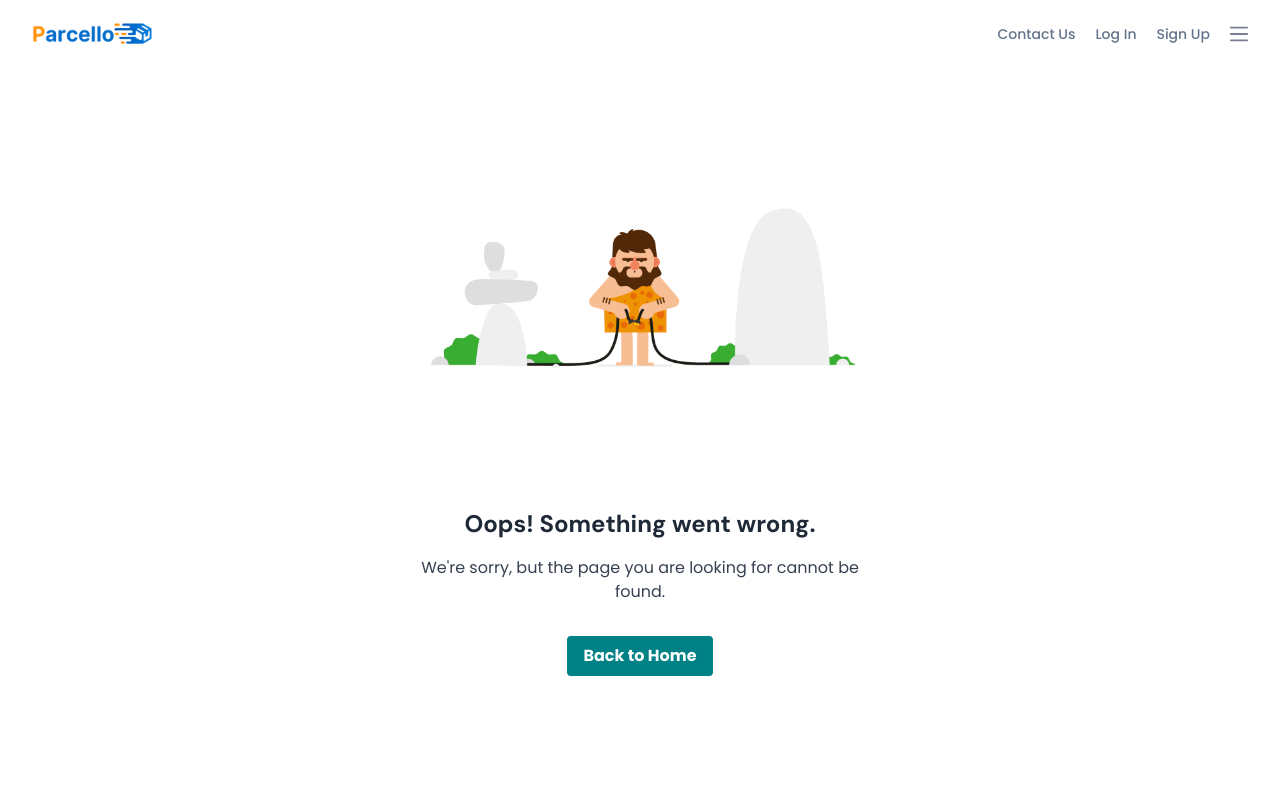
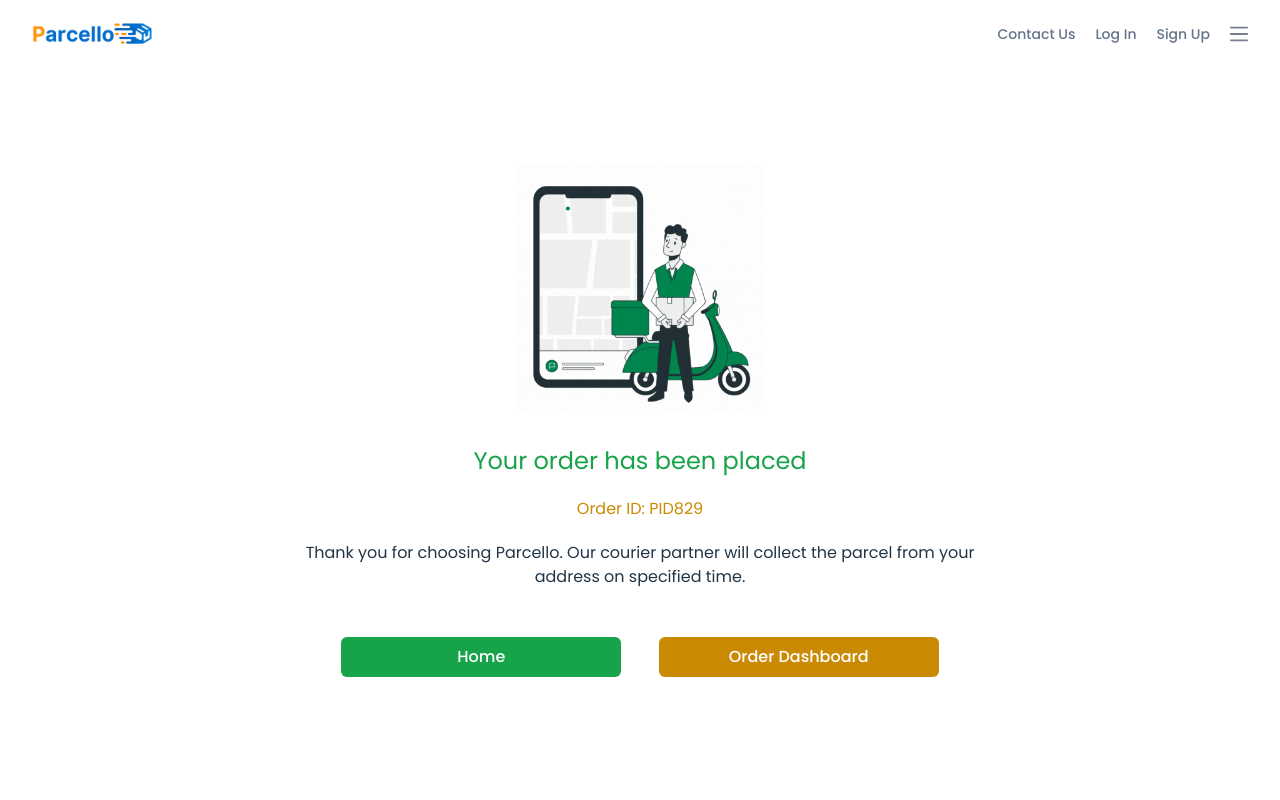
Before and after one commit to yuvrajjwala/Parcello-Global, a React (Vite) app: page /successfullorder in a window 1280 px wide. Shown: the top 800 px of the page. Built offline with nearby package versions, Linux system fonts and the light colour scheme.

Commit message:
feat: adding payment success page

```diff
--- a/src/App.jsx
+++ b/src/App.jsx
@@ -25,6 +25,7 @@ import { Footer } from "./Components/Footer/Footer";
 import Spinner from "./Components/Utils/Spinner";
 import ProtectedRoute from "./ProtectedRoute/ProtectedRoute";
 import Payment from "./Pages/payment/Payment";
+import { SuccessfullPayment } from "./Pages/payment/SuccessfullPayment";
 // import AuthProvider from "./context/AuthProvider";
 
 function App() {
@@ -61,7 +62,13 @@ function App() {
           <Route
             path="/"
             element={
-              <Suspense fallback={<div><Spinner/></div>}>
+              <Suspense
+                fallback={
+                  <div>
+                    <Spinner />
+                  </div>
+                }
+              >
                 <Home />
               </Suspense>
             }
@@ -69,7 +76,13 @@ function App() {
           <Route
             path="/dashboard"
             element={
-                <Suspense fallback={<div><Spinner/></div>}>
+              <Suspense
+                fallback={
+                  <div>
+                    <Spinner />
+                  </div>
+                }
+              >
                 <Dashboard />
               </Suspense>
             }
@@ -77,7 +90,13 @@ function App() {
           <Route
             path="/reset"
             element={
-              <Suspense fallback={<div><Spinner/></div>}>
+              <Suspense
+                fallback={
+                  <div>
+                    <Spinner />
+                  </div>
+                }
+              >
                 <ResetPass />
               </Suspense>
             }
@@ -91,6 +110,7 @@ function App() {
           <Route path="/result" element={<Result />}></Route>
           <Route path="/payment" element={<Payment />}></Route>
           <Route path="*" element={<ErrorPage />}></Route>
+          <Route path="/successfullorder" element={<SuccessfullPayment />}></Route>
         </Routes>
 
         {/* {auth?.isAuthenticated ? (
--- a/src/Components/Footer/Footer.jsx
+++ b/src/Components/Footer/Footer.jsx
@@ -4,22 +4,22 @@ import logo from "../../assets/Navbar/parcello.png";
 export const Footer = () => {
   return (
     <>
-      <footer class="relative bg-[#ffffff] pt-20 mt-20 pb-6">
-        <div class=" mx-auto px-4">
-          <div class="flex flex-wrap text-left lg:text-left justify-evenly">
-            <div class=" lg:w-6/12 px-4">
+      <footer className="relative bg-[#ffffff] pt-20 mt-20 pb-6">
+        <div className=" mx-auto px-4">
+          <div className="flex flex-wrap text-left lg:text-left justify-evenly">
+            <div className=" lg:w-6/12 px-4">
               <img className="h-[80px]" src={logo} />
-              <h5 class="text-lg mt-0 mb-2 text-blueGray-600">
+              <h5 className="text-lg mt-0 mb-2 text-blueGray-600">
                 We offer delivery services using the world’s best couriers.
               </h5>
             </div>
-            <div class=" lg:w-6/12 px-4 ">
-              <div class="flex flex-wrap items-top mb-6">
-                <div class="w-full lg:w-4/12 px-4">
-                  <ul class="list-unstyled">
+            <div className=" lg:w-6/12 px-4 ">
+              <div className="flex flex-wrap items-top mb-6">
+                <div className="w-full lg:w-4/12 px-4">
+                  <ul className="list-unstyled">
                     <li>
                       <a
-                        class="text-blueGray-600 hover:text-blueGray-800 font-semibold block pb-2 text-sm"
+                        className="text-blueGray-600 hover:text-blueGray-800 font-semibold block pb-2 text-sm"
                         href="#"
                       >
                         Terms &amp; Conditions
@@ -27,7 +27,7 @@ export const Footer = () => {
                     </li>
                     <li>
                       <a
-                        class="text-blueGray-600 hover:text-blueGray-800 font-semibold block pb-2 text-sm"
+                        className="text-blueGray-600 hover:text-blueGray-800 font-semibold block pb-2 text-sm"
                         href="#"
                       >
                         Privacy Policy
@@ -35,7 +35,7 @@ export const Footer = () => {
                     </li>
                     <li>
                       <a
-                        class="text-blueGray-600 hover:text-blueGray-800 font-semibold block pb-2 text-sm"
+                        className="text-blueGray-600 hover:text-blueGray-800 font-semibold block pb-2 text-sm"
                         href="#"
                       >
                         Contact Us
@@ -46,10 +46,10 @@ export const Footer = () => {
               </div>
             </div>
           </div>
-          <hr class="my-6 border-blueGray-300" />
-          <div class="flex flex-wrap items-center md:justify-between justify-center">
-            <div class="w-full md:w-4/12 px-4 mx-auto text-center">
-              <div class="text-sm text-blueGray-500 font-semibold py-1">
+          <hr className="my-6 border-blueGray-300" />
+          <div className="flex flex-wrap items-center md:justify-between justify-center">
+            <div className="w-full md:w-4/12 px-4 mx-auto text-center">
+              <div className="text-sm text-blueGray-500 font-semibold py-1">
                 Copyright © <span id="get-current-year">2023</span> Parcello
                 Global
               </div>
--- /dev/null
+++ b/src/Pages/payment/SuccessfullPayment.jsx
@@ -0,0 +1,52 @@
+import React from "react";
+import Navbar from "../../Components/Navbar/Navbar";
+import SuccessImage from "../../assets/Order/OrderSuccess.gif";
+
+export const SuccessfullPayment = () => {
+  return (
+    <>
+      <Navbar />
+      <section className="py-24">
+        <div className="container px-4 mx-auto">
+          <div className="max-w-2xl mx-auto text-center">
+            <span className="inline-block mx-auto mb-6">
+              <img className='w-[250px]' src={SuccessImage} />
+            </span>
+
+            <h3 className="text-2xl  text-green-600 mb-5">
+              Your order has been placed
+            </h3>
+            <h6 className=" text-yellow-600 mb-5">
+              Order ID: PID829
+            </h6>
+            <p className=" mb-12">
+              Thank you for choosing Parcello. Our courier partner will collect the parcel from your address on specified time.
+            </p>
+
+            <a
+              className="group relative inline-block h-12 w-full xs:w-60 bg-blueGray-900 rounded-md"
+              href="#"
+            >
+              <div className="flex justify-evenly">
+              <div className=" w-5/12  h-[40px]  group-hover:translate-y-0 group-hover:translate-x-0 transition duration-300">
+                <div className="flex h-full w-full items-center justify-center bg-green-600 rounded-md">
+                  <span className=" text-white">
+                    Home
+                  </span>
+                </div>
+              </div>
+              <div className=" w-5/12 h-[40px] group-hover:translate-y-0 group-hover:translate-x-0 transition duration-300">
+                <div className="flex h-full w-full items-center justify-center bg-yellow-600 rounded-md">
+                  <span className=" text-white">
+                    Order Dashboard
+                  </span>
+                </div>
+              </div>
+              </div>
+            </a>
+          </div>
+        </div>
+      </section>
+    </>
+  );
+};
```
Also changed, not shown: src/assets/Order/orderSuccess.gif (added). Lines whose indentation alone changed are shown as unchanged.
